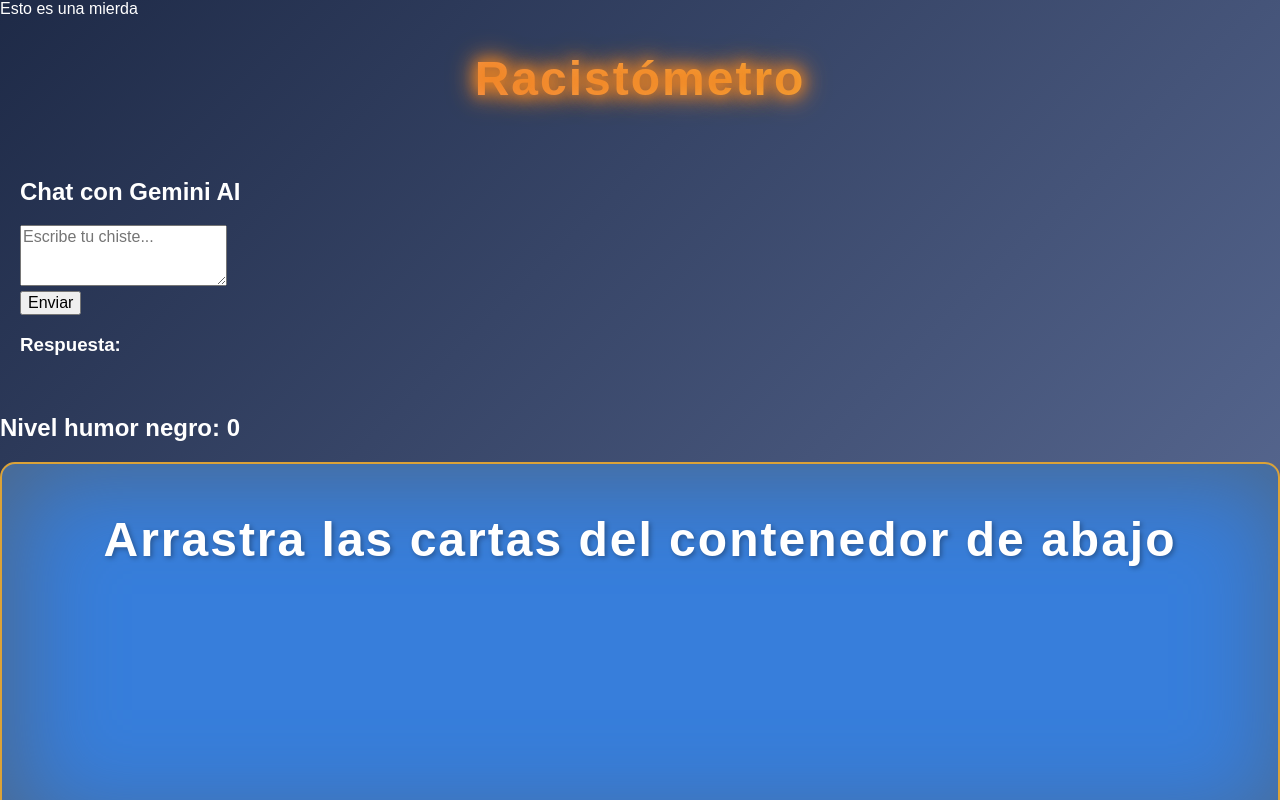
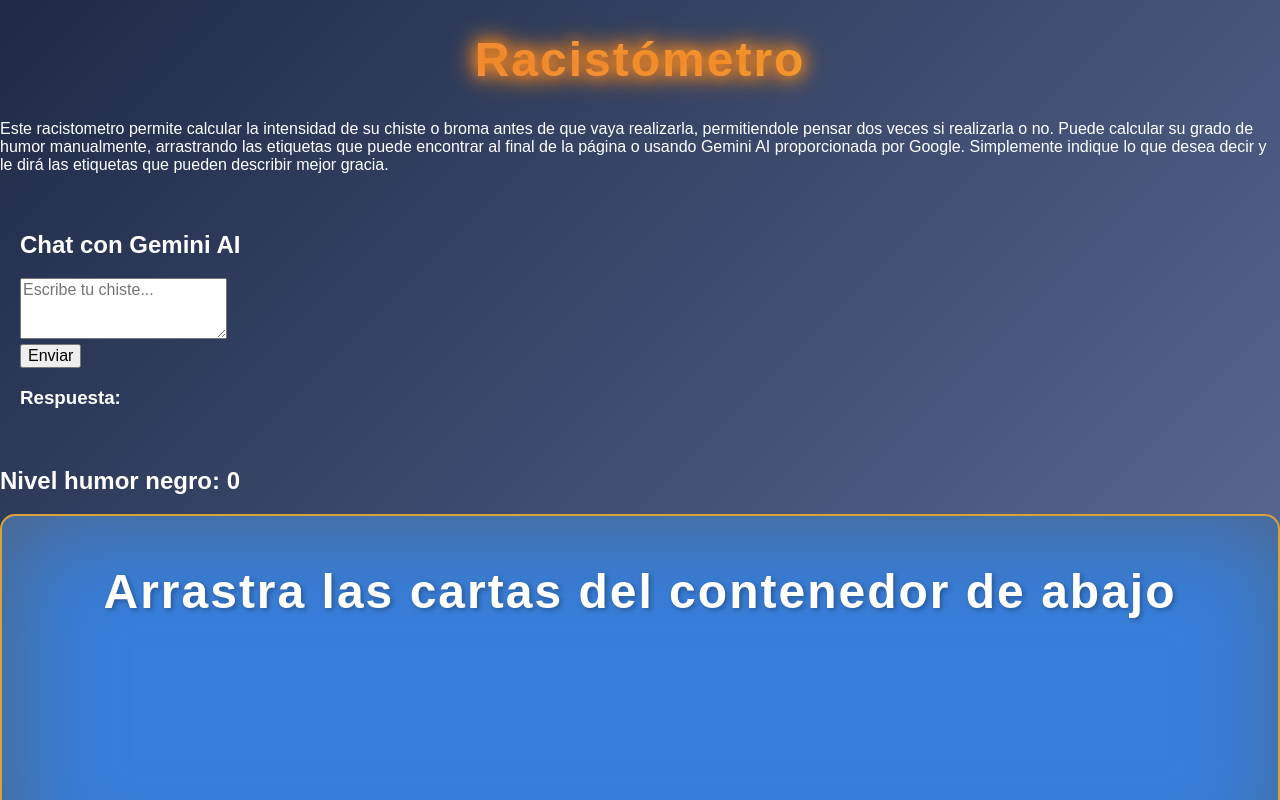
Before and after one commit to Barex8/Barex8.github.io, a React (Vite) app: page / in a window 1280 px wide. Shown: the top 800 px of the page. Built offline with nearby package versions, Linux system fonts and the light colour scheme.

Commit message:
Description added

```diff
--- a/index.html
+++ b/index.html
@@ -4,10 +4,9 @@
     <meta charset="UTF-8" />
     <link rel="icon" type="image/svg+xml" href="/vite.svg" />
     <meta name="viewport" content="width=device-width, initial-scale=1.0" />
-    <title>Vite + React Index en root /</title>
+    <title>VRacistometro</title>
   </head>
   <body>
-    Esto es una mierda
     <div id="root"></div>
     <script type="module" src="/src/main.jsx"></script>
   </body>
--- a/src/Header.jsx
+++ b/src/Header.jsx
@@ -7,6 +7,9 @@ export default function Header(){
         <div>
             <div className=''>
                 < h1 className='title'>Racistómetro</h1>
+                <p> Este racistometro permite calcular la intensidad de su chiste o broma antes de que vaya realizarla, permitiendole pensar dos veces si realizarla o no.
+                    Puede calcular su grado de humor manualmente, arrastrando las etiquetas que puede encontrar al final de la página o usando Gemini AI proporcionada por Google.
+                    Simplemente indique lo que desea decir y le dirá las etiquetas que pueden describir mejor gracia. </p>
             </div>
 
         </div>
```
Also changed, not shown: 1 other file (tests, documents, lock files or other folders).
